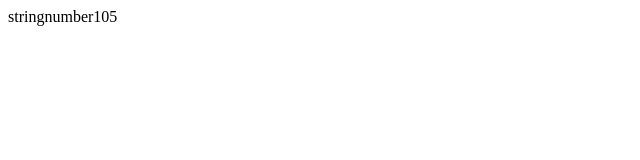
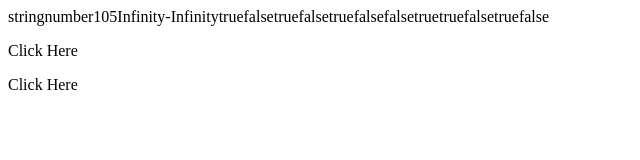
Before and after one commit to CatherineMach/JavaScript-Projects, a plain HTML site: page Basic JavaScript Project/Project5_comparisons_type_coercion/index.html in a window 1280 px wide. Shown: the whole page, without its empty margins (0-640 px from the left). Drawn offline with Linux system fonts and the light colour scheme.

Commit message:
added a bunch to project5

```diff
--- a/Basic JavaScript Project/Project5_comparisons_type_coercion/JS/main.js
+++ b/Basic JavaScript Project/Project5_comparisons_type_coercion/JS/main.js
@@ -1,3 +1,46 @@
 document.write(typeof "Word");
 document.write(typeof 3);
 document.write("10" + 5);
+
+document.write(2E310);
+document.write(-3E310);
+document.write(10 > 2);
+document.write(10 < 2);
+console.log(2 + 2);
+console.log(10 < 2);
+document.write(10==10);
+document.write(3==11);
+
+
+X = 10;
+Y = 10;
+document.write(X === Y);
+
+M = 14;
+J = 4;
+document.write(M === J);
+
+B = 82;
+C = "82";
+document.write(B === C);
+
+G = "Magnus";
+H = "Magnus";
+document.write (G === H);
+
+//Logical Operators//
+
+document.write(5 > 2 && 10 > 4);
+document.write(5 > 10 && 10 > 4);
+document.write(5 > 10 || 10 > 4);
+document.write(5 > 10 || 10 > 20);
+
+//End Logical Operators//
+
+function not_Function() {
+    document.getElementById("Not") .innerHTML = !(20 > 10);
+}
+
+function not_Function() {
+    document.getElementById("Not2") .innerHTML = !(5 > 10);
+}
--- a/Basic JavaScript Project/Project5_comparisons_type_coercion/index.html
+++ b/Basic JavaScript Project/Project5_comparisons_type_coercion/index.html
@@ -4,6 +4,9 @@
         <script src="JS/main.js"></script>
     </head>
 <body>
+    <p id="Not" onclick="not_Function()">Click Here</p>
+    <p id="Not2" onclick="not_Function()">Click Here</p>
+
 
 </body>
 </html>
```
Also changed, not shown: Basic JavaScript Project/Project4_dictionaries/JS/Example.js (line endings or trailing spaces).
